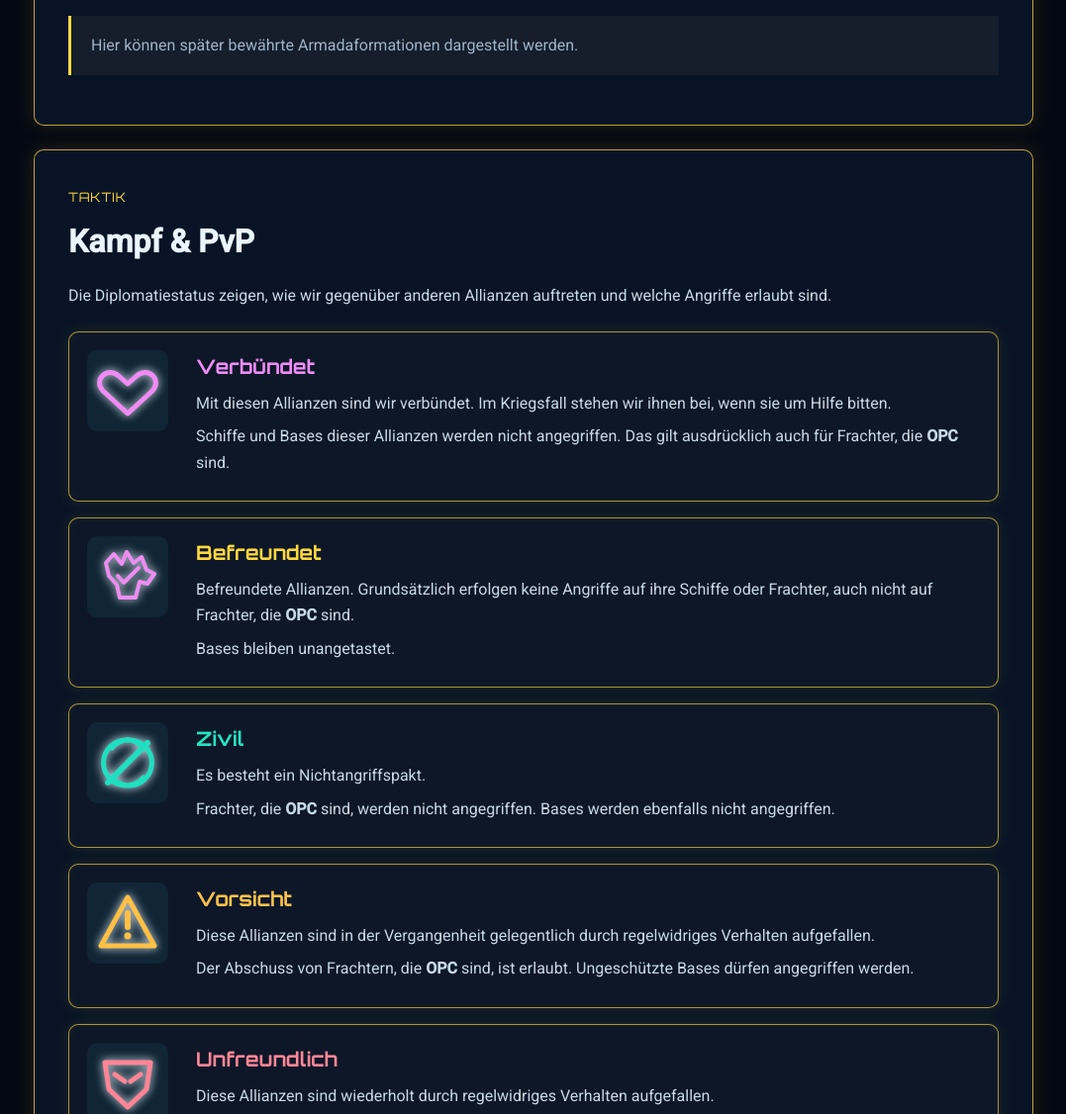
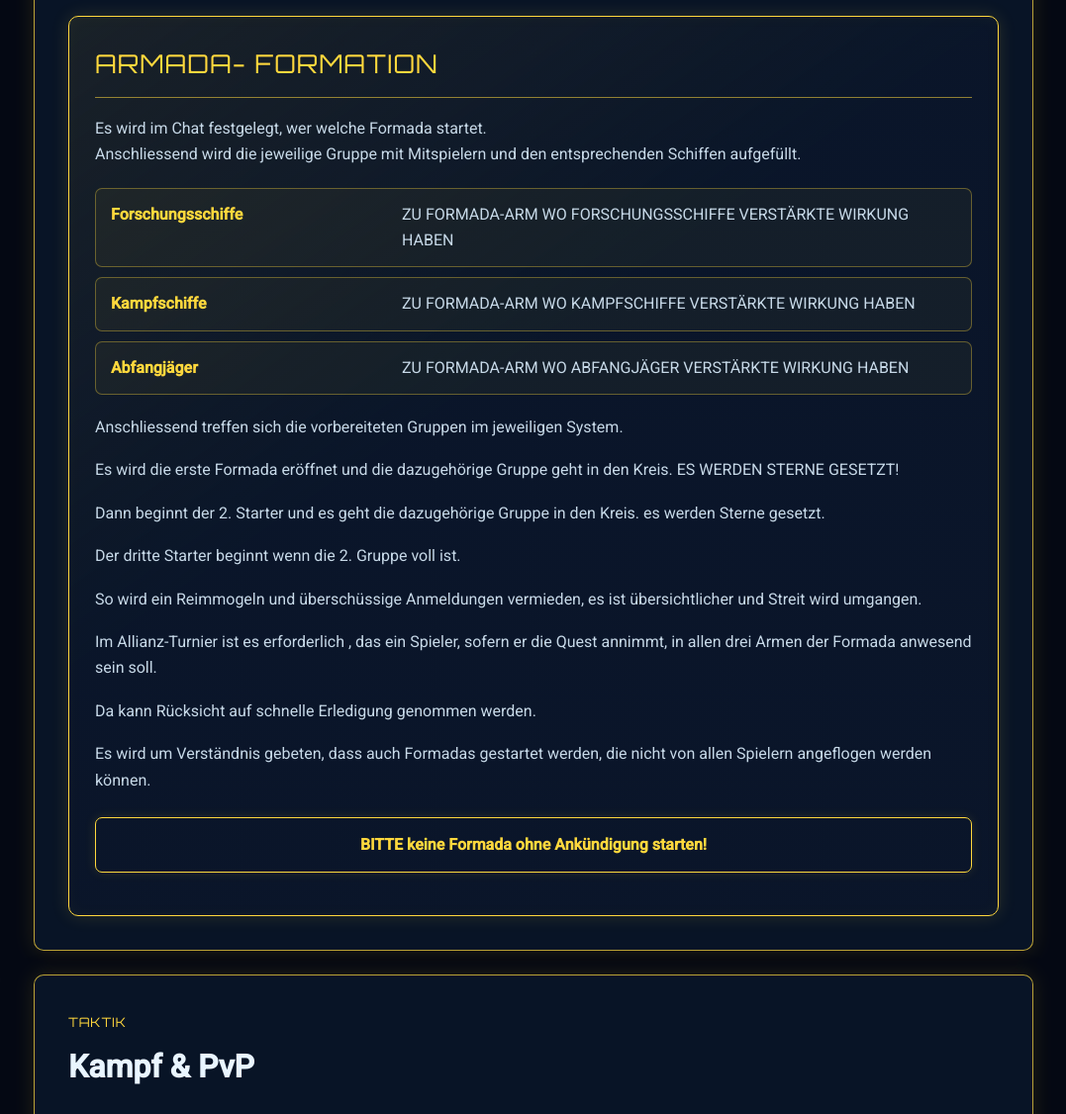
Before and after one commit to Perodi-ops/Imperiale-Garde, a plain HTML site: page index.html in a window 1280 px wide. Shown: the part 4096-5222 px from the top of the page at 99% size, without its empty margins (101-1178 px from the left). Drawn offline with Linux system fonts and the light colour scheme.

Commit message:
Implement formation guide layout and styles
Added styles and structure for formation guide section.

```diff
--- a/index.html
+++ b/index.html
@@ -180,6 +180,56 @@ main {
   border: 1px solid rgba(255,216,61,.48);
   border-radius: 8px;
   background: rgba(65,48,8,.22); box-shadow: 0 0 15px rgba(255,216,61,.10);
+}
+
+/* ARMADA-FORMATIONEN */
+.formation-guide {
+  margin-top: 18px;
+  padding: 26px;
+  border: 1px solid var(--gold);
+  border-radius: 10px;
+  background: linear-gradient(145deg, rgba(255,216,61,.07), rgba(10,22,42,.92) 42%);
+  box-shadow: 0 0 18px rgba(255,216,61,.14), inset 0 0 16px rgba(255,216,61,.035);
+}
+.formation-guide-title {
+  margin-bottom: 18px;
+  padding-bottom: 12px;
+  border-bottom: 1px solid rgba(255,216,61,.55);
+  color: var(--gold);
+  font-family: Orbitron, sans-serif;
+  font-size: clamp(19px, 3vw, 26px);
+  letter-spacing: .04em;
+}
+.formation-guide p { margin: 17px 0; }
+.formation-roles {
+  display: grid;
+  gap: 10px;
+  margin: 20px 0;
+}
+.formation-role {
+  display: grid;
+  grid-template-columns: minmax(145px, 1fr) 2fr;
+  gap: 14px;
+  padding: 13px 15px;
+  border: 1px solid rgba(255,216,61,.35);
+  border-radius: 7px;
+  background: rgba(255,216,61,.045);
+}
+.formation-role strong { color: var(--gold); }
+.formation-role span { color: #c7d9e8; }
+.formation-warning {
+  margin-top: 24px !important;
+  padding: 14px 16px;
+  border: 1px solid var(--gold);
+  border-radius: 7px;
+  color: var(--gold) !important;
+  font-weight: 700;
+  text-align: center;
+  box-shadow: 0 0 12px rgba(255,216,61,.12);
+}
+@media (max-width: 720px) {
+  .formation-guide { padding: 18px; }
+  .formation-role { grid-template-columns: 1fr; gap: 5px; }
 }
 
 /* REGELN-TAFEL */
@@ -478,9 +528,36 @@ footer {
 
   <h3>Armadaformationen</h3>
 
-  <p class="placeholder">
-    Hier können später bewährte Armadaformationen dargestellt werden.
-  </p>
+  <div class="formation-guide">
+    <div class="formation-guide-title">ARMADA- FORMATION</div>
+
+    <p>Es wird im Chat festgelegt, wer welche Formada startet.<br>
+    Anschliessend wird die jeweilige Gruppe mit Mitspielern und den entsprechenden Schiffen aufgefüllt.</p>
+
+    <div class="formation-roles">
+      <div class="formation-role"><strong>Forschungsschiffe</strong><span>ZU FORMADA-ARM WO FORSCHUNGSSCHIFFE VERSTÄRKTE WIRKUNG HABEN</span></div>
+      <div class="formation-role"><strong>Kampfschiffe</strong><span>ZU FORMADA-ARM WO KAMPFSCHIFFE VERSTÄRKTE WIRKUNG HABEN</span></div>
+      <div class="formation-role"><strong>Abfangjäger</strong><span>ZU FORMADA-ARM WO ABFANGJÄGER VERSTÄRKTE WIRKUNG HABEN</span></div>
+    </div>
+
+    <p>Anschliessend treffen sich die vorbereiteten Gruppen im jeweiligen System.</p>
+
+    <p>Es wird die erste Formada eröffnet und die dazugehörige Gruppe geht in den Kreis. ES WERDEN STERNE GESETZT!</p>
+
+    <p>Dann beginnt der 2. Starter und es geht die dazugehörige Gruppe in den Kreis. es werden Sterne gesetzt.</p>
+
+    <p>Der dritte Starter beginnt wenn die 2. Gruppe voll ist.</p>
+
+    <p>So wird ein Reimmogeln und überschüssige Anmeldungen vermieden, es ist übersichtlicher und Streit wird umgangen.</p>
+
+    <p>Im Allianz-Turnier ist es erforderlich , das ein Spieler, sofern er die Quest annimmt, in allen drei Armen der Formada anwesend sein soll.</p>
+
+    <p>Da kann Rücksicht auf schnelle Erledigung genommen werden.</p>
+
+    <p>Es wird um Verständnis gebeten, dass auch Formadas gestartet werden, die nicht von allen Spielern angeflogen werden können.</p>
+
+    <p class="formation-warning">BITTE keine Formada ohne Ankündigung starten!</p>
+  </div>
 
 </section>
 
```
